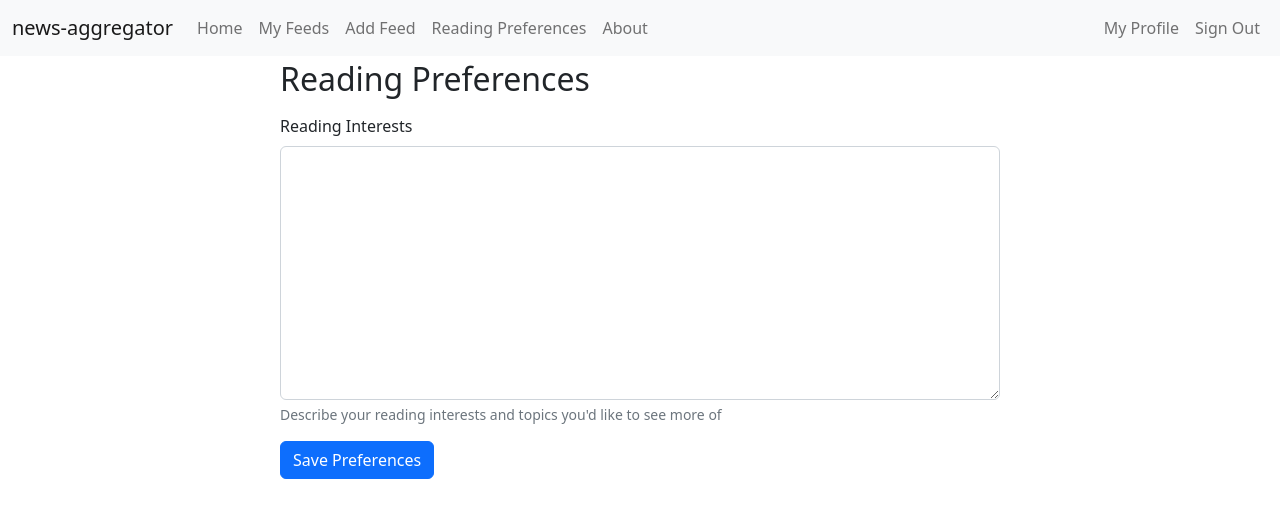
After one commit to Tokyo-AI-TAI/ai-news-aggregator, a Django app: page /users/~preferences/ in a window 1280 px wide. The commit adds this page. Shown: the top 518 px of the page. Run offline with Django 5.2, Linux system fonts and the light colour scheme; the visitor is signed in with stand-in values (Sample User, id 1); parts of the project's set-up code (start-up, migrations or seed data) failed here and were passed over; some libraries are stand-ins or nearby versions.

Commit message:
Add ability to store user preferences

```diff
--- a/news_aggregator/templates/base.html
+++ b/news_aggregator/templates/base.html
@@ -73,6 +73,9 @@
                   <li class="nav-item">
                     <a class="nav-link" href="{% url 'add_feed' %}">Add Feed</a>
                   </li>
+                  <li class="nav-item">
+                    <a class="nav-link" href="{% url 'users:preferences' %}">Reading Preferences</a>
+                  </li>
                 {% endif %}
                 <li class="nav-item">
                   <a class="nav-link" href="{% url 'about' %}">About</a>
--- /dev/null
+++ b/news_aggregator/templates/users/preferences.html
@@ -0,0 +1,21 @@
+{% extends "base.html" %}
+
+{% load crispy_forms_tags %}
+
+{% block title %}
+  Reading Preferences
+{% endblock title %}
+{% block content %}
+  <div class="container">
+    <div class="row">
+      <div class="col-md-8 offset-md-2">
+        <h2>Reading Preferences</h2>
+        <form method="post" class="mt-3">
+          {% csrf_token %}
+          {{ form|crispy }}
+          <button type="submit" class="btn btn-primary">Save Preferences</button>
+        </form>
+      </div>
+    </div>
+  </div>
+{% endblock content %}
--- a/news_aggregator/users/admin.py
+++ b/news_aggregator/users/admin.py
@@ -21,7 +21,7 @@ class UserAdmin(auth_admin.UserAdmin):
     add_form = UserAdminCreationForm
     fieldsets = (
         (None, {"fields": ("email", "password")}),
-        (_("Personal info"), {"fields": ("name",)}),
+        (_("Personal info"), {"fields": ("name", "interests")}),
         (
             _("Permissions"),
             {
--- a/news_aggregator/users/models.py
+++ b/news_aggregator/users/models.py
@@ -1,8 +1,7 @@
 from typing import ClassVar
 
 from django.contrib.auth.models import AbstractUser
-from django.db.models import CharField
-from django.db.models import EmailField
+from django.db.models import CharField, EmailField, TextField
 from django.urls import reverse
 from django.utils.translation import gettext_lazy as _
 
@@ -22,6 +21,13 @@ class User(AbstractUser):
     last_name = None  # type: ignore[assignment]
     email = EmailField(_("email address"), unique=True)
     username = None  # type: ignore[assignment]
+    interests = TextField(
+        _("Reading Interests"),
+        blank=True,
+        help_text=_(
+            "Describe your reading interests and topics you'd like to see more of"
+        ),
+    )
 
     USERNAME_FIELD = "email"
     REQUIRED_FIELDS = []
--- a/news_aggregator/users/urls.py
+++ b/news_aggregator/users/urls.py
@@ -1,6 +1,7 @@
 from django.urls import path
 
 from .views import user_detail_view
+from .views import user_preferences_view
 from .views import user_redirect_view
 from .views import user_update_view
 
@@ -8,5 +9,6 @@ app_name = "users"
 urlpatterns = [
     path("~redirect/", view=user_redirect_view, name="redirect"),
     path("~update/", view=user_update_view, name="update"),
+    path("~preferences/", view=user_preferences_view, name="preferences"),
     path("<int:pk>/", view=user_detail_view, name="detail"),
 ]
--- a/news_aggregator/users/views.py
+++ b/news_aggregator/users/views.py
@@ -36,6 +36,22 @@ class UserUpdateView(LoginRequiredMixin, SuccessMessageMixin, UpdateView):
 user_update_view = UserUpdateView.as_view()
 
 
+class UserPreferencesView(LoginRequiredMixin, SuccessMessageMixin, UpdateView):
+    model = User
+    fields = ["interests"]
+    template_name = "users/preferences.html"
+    success_message = _("Reading preferences updated successfully")
+
+    def get_success_url(self) -> str:
+        return reverse("users:preferences")
+
+    def get_object(self, queryset: QuerySet | None = None) -> User:
+        return self.request.user
+
+
+user_preferences_view = UserPreferencesView.as_view()
+
+
 class UserRedirectView(LoginRequiredMixin, RedirectView):
     permanent = False
 
```
Also changed, not shown: news_aggregator/users/migrations/0002_user_interests.py (added).
